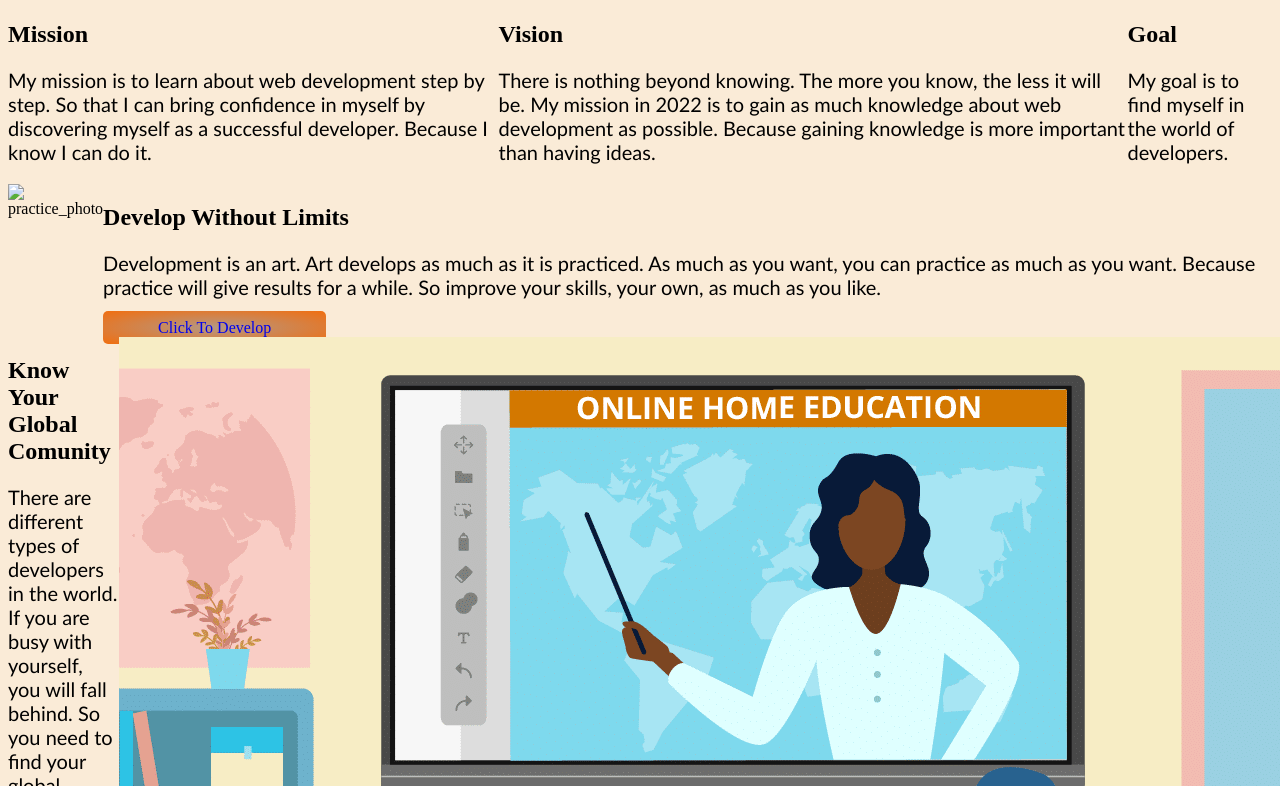
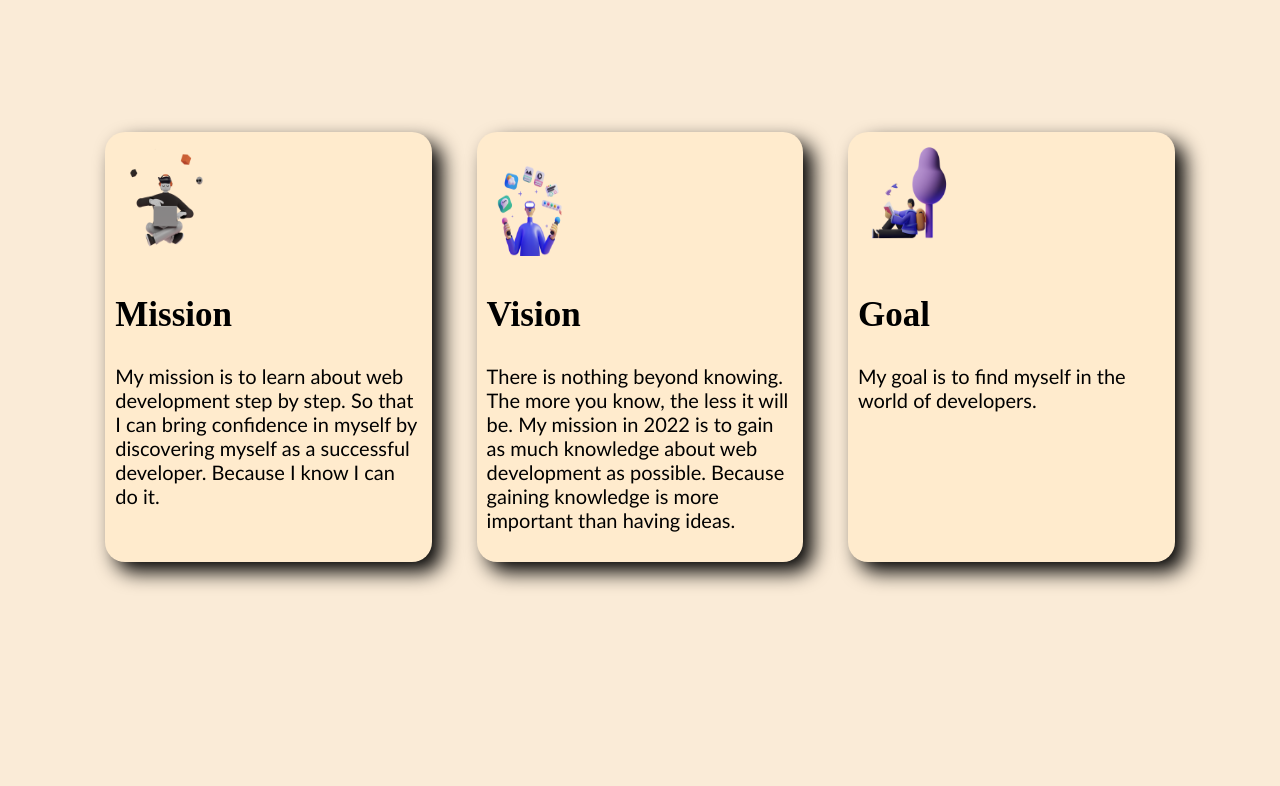
Before and after one commit to Rojibul/ph-first-assignment, a plain HTML site: page index.html in a window 1280 px wide. Shown: the part 765-1551 px from the top of the page. Drawn offline with Linux system fonts and the light colour scheme.

Commit message:
secont_chapter

```diff
--- a/index.html
+++ b/index.html
@@ -22,17 +22,17 @@
     <section class="section_two">
         <h1>My Mission In <span>2022</span></h1>
         <div class="second-section">
-            <div class="div-one">
+            <div class="mvg">
                 <img src="section2/mission.png" alt="mission">
                 <h2>Mission</h2>
                 <p> My mission is to learn about web development step by step. So that I can bring confidence in myself by discovering myself as a successful developer. Because I know I can do it. </p>
             </div>
-            <div class="div-two">
+            <div class="mvg">
                 <img src="section2/vision.png" alt="">
                 <h2>Vision</h2>
                 <p>There is nothing beyond knowing. The more you know, the less it will be. My mission in 2022 is to gain as much knowledge about web development as possible. Because gaining knowledge is more important than having ideas.</p>
             </div>
-            <div class="div-three">
+            <div class="mvg">
                 <img src="section2/goal.png" alt="">
                 <h2> Goal</h2>
                 <p>My goal is to find myself in the world of developers.</p>
@@ -41,6 +41,7 @@
 
     </section>
         <section class="section-three">
+
             <div>
                 <img src="section2/practice.png" alt="practice_photo">
             </div>
@@ -59,8 +60,8 @@
             <div>
                 <img src="class.png" alt="">
             </div>
-
         </section>
+</body>
     <footer class="section-five">
         <h3>Mission <span>2022</span></h3>
     </footer>
--- a/style.css
+++ b/style.css
@@ -16,7 +16,8 @@ body{
     display: flex;
     height: 19%;
     padding-left: 75px;
-}
+    margin-bottom: 150px;
+    }
 .head-color{
     color: chocolate;
 }
@@ -37,7 +38,7 @@ body{
     width: 50%;
 }
 .section_two h1{
-    font-size: 50px;
+    font-size: 65px;
     font-family: Chalkduster, fantasy;
     text-align: center;
 }
@@ -46,19 +47,40 @@ body{
 }
 .second-section{
     display: flex;
+    padding: 75px;
+    margin-bottom: 150px;
+}
 
+.mvg{
+    background-color: blanchedalmond;
+    width: 33%;
+    margin: 2%;
+    padding: 10px 10px;
+    box-shadow: 10px 10px 20px black;
+    border-radius: 20px;
 }
-.second-section section-two{
-
+.mvg h2{
+    font-weight: bold;
+    font-size: 35px;
 }
 
 .second-section img{
-    height: 100px;
+    height: 120px;
     width: 100px;
+}
+.last_two img{
+    height: 350px;
 }
 .section-three{
     display:flex;
 }
+.section-three img{
+    height: 350px;
+    width: 500px;
+    border-radius: 10px;
+    padding-left: 80px;
+}
+
 .section-four{
     display:flex;
 }
```
Lines whose indentation alone changed are shown as unchanged.
